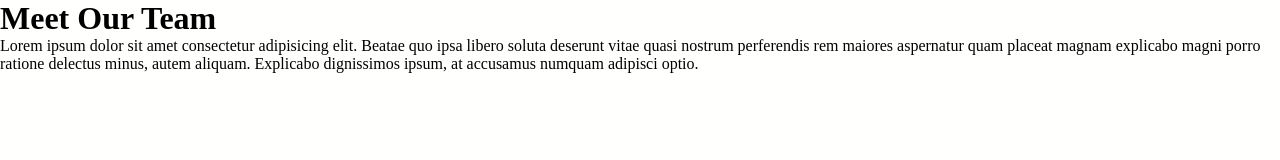
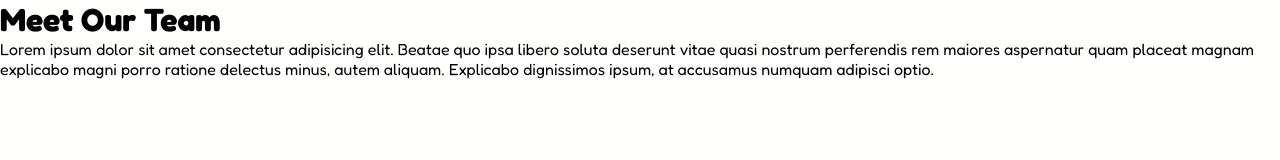
Before and after one commit to totarochristian/html-css-float-cards, a plain HTML site: page index.html in a window 1280 px wide. Drawn offline with Linux system fonts and the light colour scheme.

Commit message:
Define the font-family style of the page in style.css file.

```diff
--- a/css/style.css
+++ b/css/style.css
@@ -18,4 +18,5 @@
 }
 body{
     background-color: var(--backgrColor);
+    font-family: 'Fredoka', sans-serif;
 }
```
